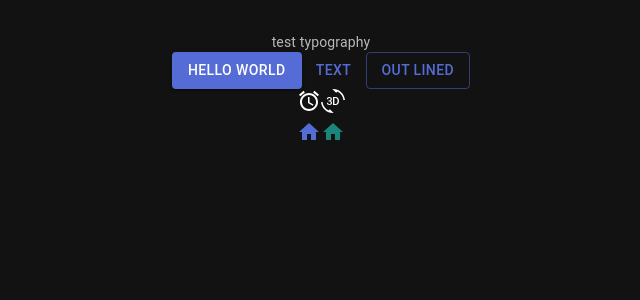
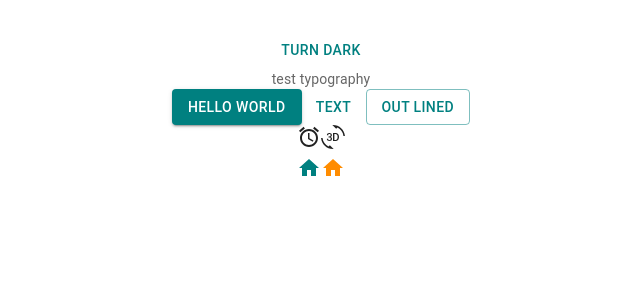
Before and after one commit to TatVan-24/Learn-MERN-Stack-, a React (Vite) app: page / in a window 1280 px wide. Shown: the top 300 px of the page, without its empty margins (319-959 px from the left). Built offline with nearby package versions, Linux system fonts and the light colour scheme.

Commit message:
150126 Add mode

```diff
--- a/src/App.jsx
+++ b/src/App.jsx
@@ -1,34 +1,50 @@
-import  useState  from 'react'
-import reactLogo from './assets/react.svg'
-import viteLogo from '/vite.svg'
-import './App.css'
-import Button from '@mui/material/Button'
+import { useState } from 'react';
+import reactLogo from './assets/react.svg';
+import viteLogo from '/vite.svg';
+import './App.css';
+import Button from '@mui/material/Button';
 import AccessAlarmIcon from '@mui/icons-material/AccessAlarm';
 import ThreeDRotation from '@mui/icons-material/ThreeDRotation';
 import HomeIcon from '@mui/icons-material/Home';
-import  pink  from '@mui/material/colors'
-import Typography from '@mui/material/Typography'
+import { pink } from '@mui/material/colors';
+import Typography from '@mui/material/Typography';
+import {
+  useColorScheme,
+} from '@mui/material/styles';
+
+function ModeToggle() {
+  const { mode, setMode } = useColorScheme();
+  return (
+    <Button
+      onClick={() => {
+        setMode(mode === 'light' ? 'dark' : 'light')
+      }}
+    >
+      {mode === 'light' ? 'Turn dark' : 'Turn light'}
+    </Button>
+  )
+}
+
 
 function App() {
-  // const [count, setCount] = useState(0)
+  // const [count, setCount] = useState(0);
 
   return (
     <>
+      <ModeToggle />
+      <br></br>
       <Typography variant="body2" color="text.secondary">test typography</Typography>
-
       <Button variant="contained">Hello world</Button>
       <Button variant="text">text</Button>
       <Button variant="outlined">Out Lined</Button>
-    <br></br>
+      <br />
       <AccessAlarmIcon />
-     <ThreeDRotation/>
-   <br></br>
+      <ThreeDRotation />
+      <br />
       <HomeIcon color="primary" />
       <HomeIcon color="secondary" />
-
     </>
-
-  )
+  );
 }
 
-export default App
+export default App;
--- a/src/theme.js
+++ b/src/theme.js
@@ -1,21 +1,30 @@
-import { createTheme } from '@mui/material/styles';
-import { red } from '@mui/material/colors';
+import { experimental_extendTheme as extendTheme } from '@mui/material/styles';
+import { teal, deepOrange, cyan, orange } from '@mui/material/colors';
 
 // Create a theme instance.
-const theme = createTheme({
-  cssVariables: true,
-  palette: {
-    mode: 'dark',
-    primary: {
-      main: '#556cd6',
+const theme = extendTheme({
+  colorSchemes: {
+    light: {
+      palette: {
+        primary: {
+          main: '#008080'
+        },
+        secondary: {
+          main: '#FF8C00'
+        }
+      }
     },
-    secondary: {
-      main: '#19857b',
-    },
-    error: {
-      main: red.A400,
-    },
-  },
+    dark: {
+      palette: {
+        primary: {
+          main: '#00FFFF'
+        },
+        secondary: {
+          main: '#FFA500'
+        }
+      }
+    }
+  }
 });
 
 export default theme;
```
Also changed, not shown: src/main.jsx (+9 -8 lines). Lines whose indentation alone changed are shown as unchanged.
